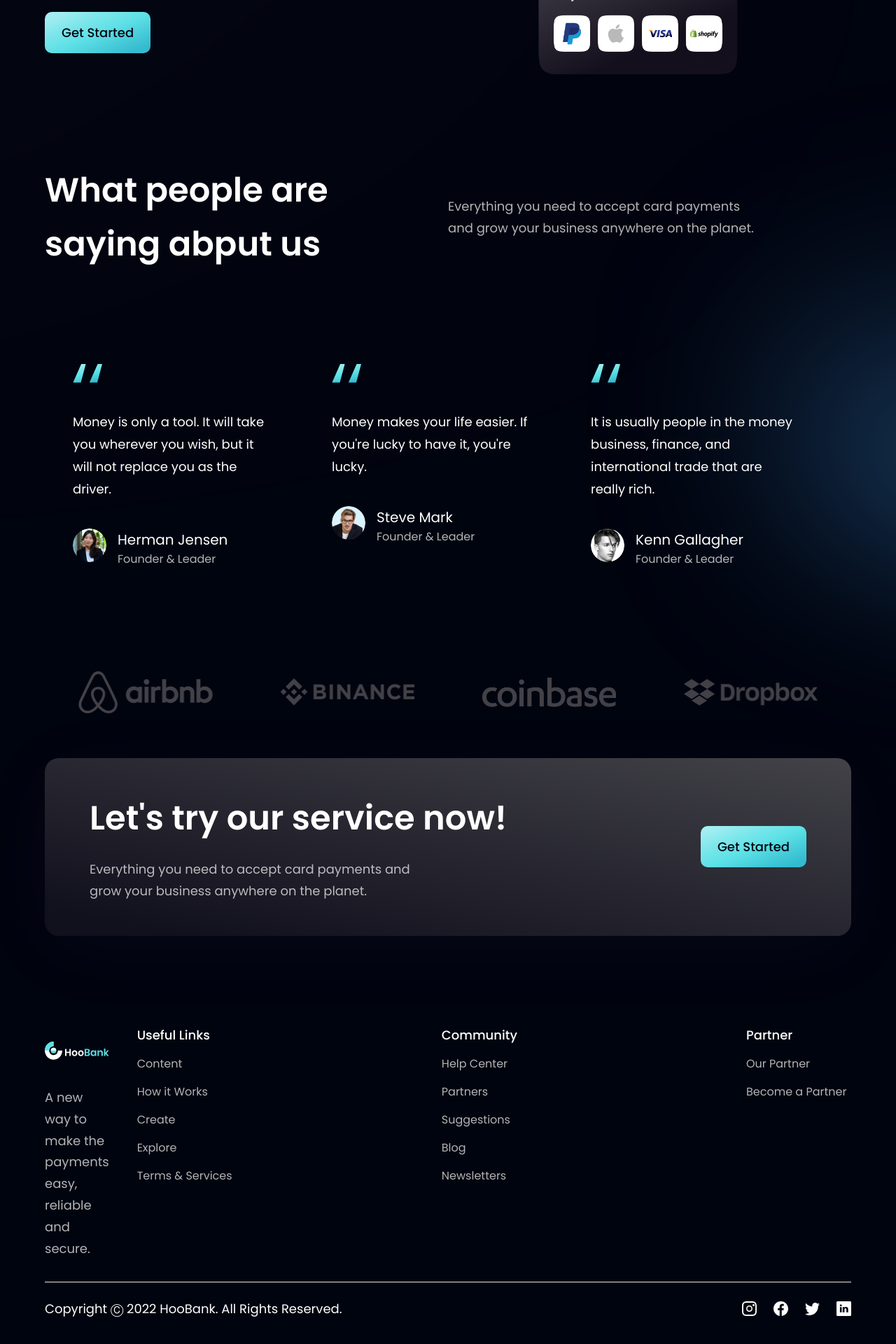
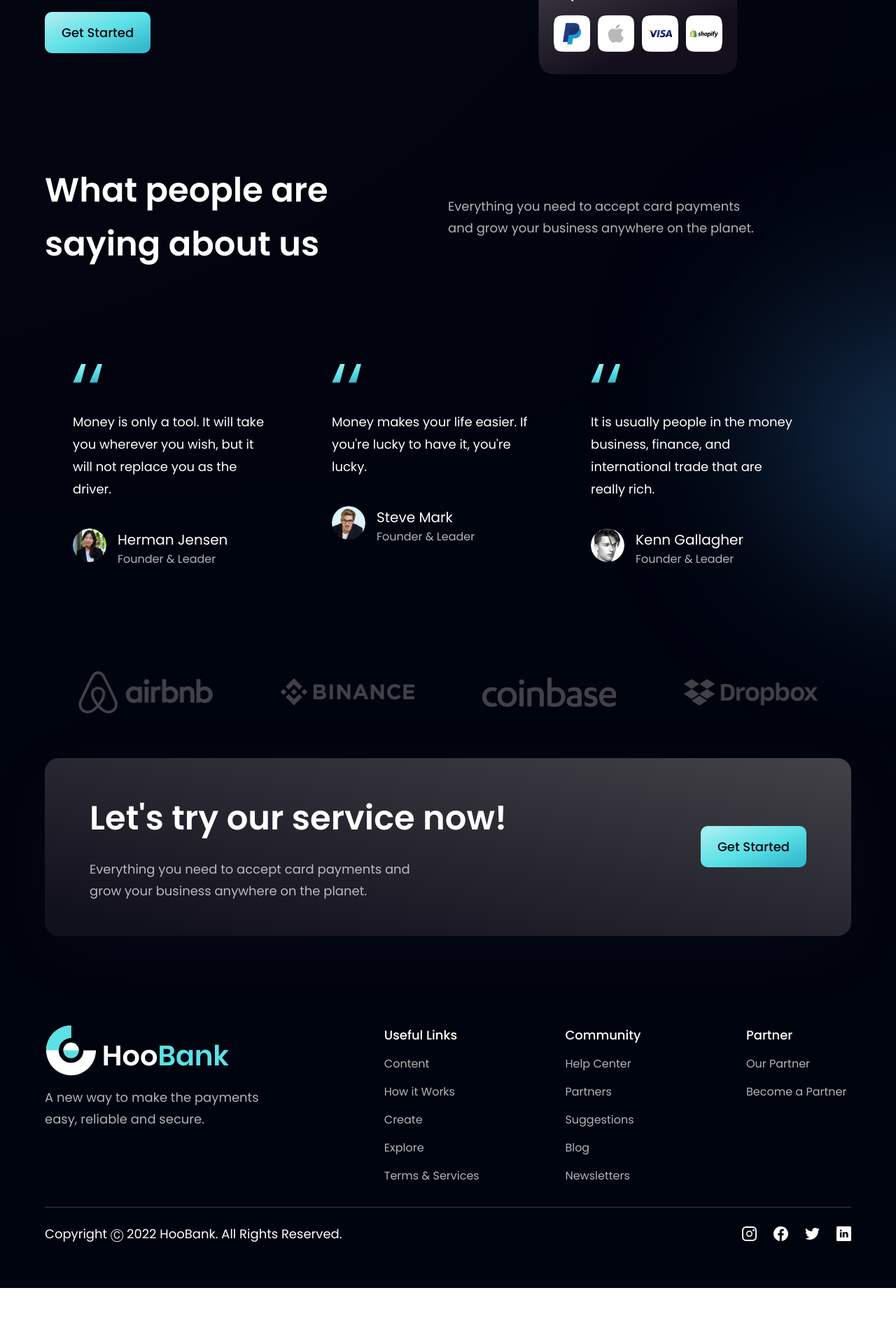
Before and after one commit to ombhinav/bank_app, a React (Create React App) app: page / in a window 1280 px wide. Shown: the part 2634-4554 px from the top of the page at 70% size. After the commit the page ends 4474 px from the top, so only its background shows below. Built offline with nearby package versions, Linux system fonts and the light colour scheme.

Commit message:
initialise build

```diff
--- a/src/components/Footer.js
+++ b/src/components/Footer.js
@@ -12,7 +12,7 @@ const Footer = () => {
           <p className={`${styles.paragraph} mt-4 max-w-[310px]`}>A new way to make the payments easy, reliable and secure.</p>
         </div>
 
-        <div className="flex-1.5 w-full flex flex-row justify-between flex-wrap md:mt-0 mt-10">
+        <div className="flex-[1.5] w-full flex flex-row justify-between flex-wrap md:mt-0 mt-10">
           {footerLinks.map((footerLink) => (
             <div key={footerLink.key} className="flex flex-col ss:my-0 my-4 min-w-[150px]" >
               <h4 className='font-poppins font-medium text-[18px] leading-[27px] text-white '>
@@ -30,7 +30,7 @@ const Footer = () => {
         </div>
       </div>
 
-      <div className='w-full flex justify-between items-center md:flex-row flex-col pt-6 border-t-[1px] border-t-[#3f3r45]'>
+      <div className='w-full flex justify-between items-center md:flex-row flex-col pt-6 border-t-[1px] border-t-[#3F3E45]'>
         <p className='font-poppins font-normal text-center text-[18px] leading-[27px] text-white '>
         Copyright Ⓒ 2022 HooBank. All Rights Reserved.
         </p>
@@ -40,7 +40,7 @@ const Footer = () => {
             <img key={social.id}
             src={social.icon}
             alt="social.id"
-            className={`w-[21px] h-[21px] object-contain cursor-pointer ${index != socialMedia.length -1 ? 'mr-6' : 'mr-0'}`} />
+            className={`w-[21px] h-[21px] object-contain cursor-pointer ${index !== socialMedia.length -1 ? 'mr-6' : 'mr-0'}`} />
           ))}
         </div>
       </div>
--- a/src/components/Testimonials.js
+++ b/src/components/Testimonials.js
@@ -9,7 +9,7 @@ const Testimonials = () => {
       <div className='absolute z-[0] w-[60%] h-[60%] -right-[50%] rounded-full blue__gradient  '/>
 
       <div className="w-full flex justify-between items-center md:flex-row flex-col sm:mb-16 mb-6 relative z-[1]">
-        <h1 className={styles.heading2} >What people are <br className='sm:block hidden' /> saying abput us</h1>
+        <h1 className={styles.heading2} >What people are <br className='sm:block hidden' /> saying about us</h1>
         <div className='w-full md:mt-0 mt-6'>
           <p className={`${styles.paragraph} text-left max-w-[450px]`}>
           Everything you need to accept card payments and grow your business anywhere on the planet.
@@ -17,12 +17,14 @@ const Testimonials = () => {
         </div>
       </div>
 
-        <div className='flex flex-wrap sm:justify-start justify-center w-full feedback-container relative z-[1]'>
+
+        <div className='flex flex-wrap sm:justify-start  justify-center w-full feedback-container relative z-[1] '>
           {feedback.map((card) => (
             <FeedbackCard key = {card.id} {...card} />
           ))}
 
         </div>
+
     </section>
   )
 }
```
Also changed, not shown: 33 other files (tests, documents, lock files or other folders).
